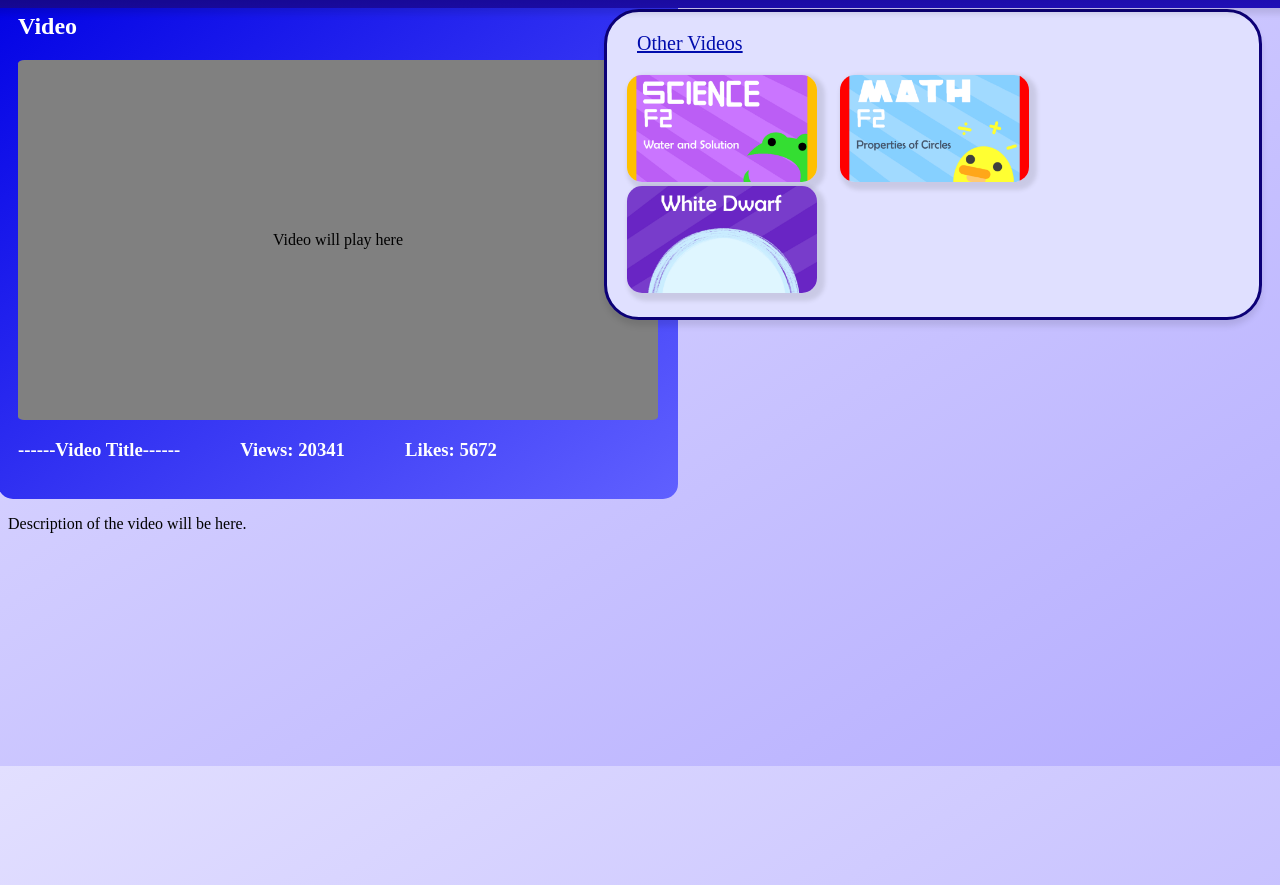
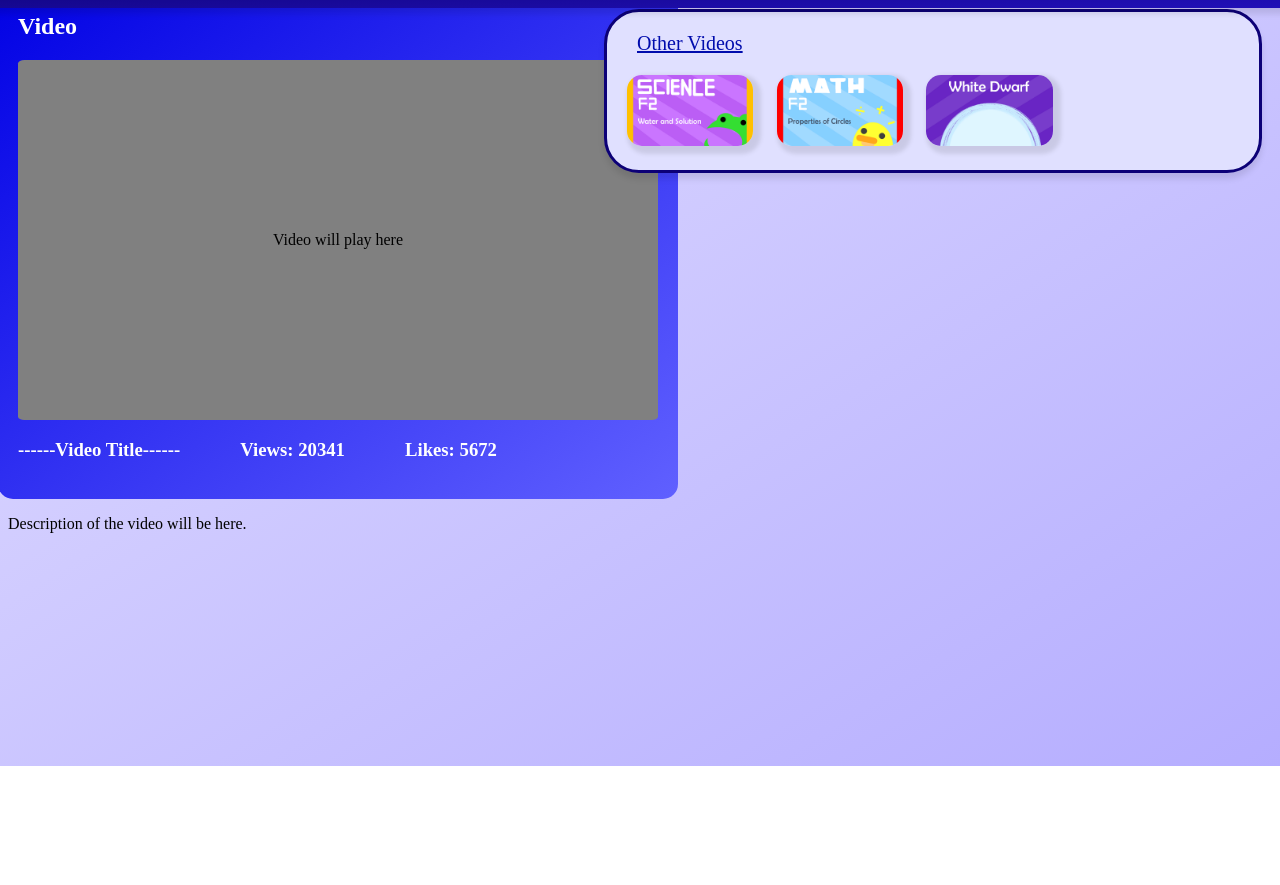
Before and after one commit to ZapLikesCats/Samsung-Edu, a plain HTML site: page videos.html in a window 1280 px wide. Shown: the part 34-919 px from the top of the page. After the commit the page ends 800 px from the top, so only its background shows below. Drawn offline with Linux system fonts and the light colour scheme.

Commit message:
initialcommit

```diff
--- a/style.css
+++ b/style.css
@@ -236,14 +236,9 @@ div.video-container[type="four"] {
   border: 3px solid rgb(12, 0, 119);
   box-shadow: 0px 6px 6px 0px rgba(0, 0, 0, 0.1);
 }
-div.video-container[type="four"] img.video {
-  width: 30%;
-  height: 30%;
-  margin: -10px 10px 10px 10px;
-  border: 0px solid rgb(55, 0, 207);
-  border-radius: 15px;
-  display: inline-block;
-  box-shadow: 4px 4px 4px 4px rgba(0, 0, 0, 0.1);
+div.video-container[type="four"] a {
+  text-align: center;
+  color: white;
 }
 /* Style the search field */
 form.example input[type="text"] {
```
Also changed, not shown: main page.html (+1 -3 lines), todolist.html (+1 -1 lines).
